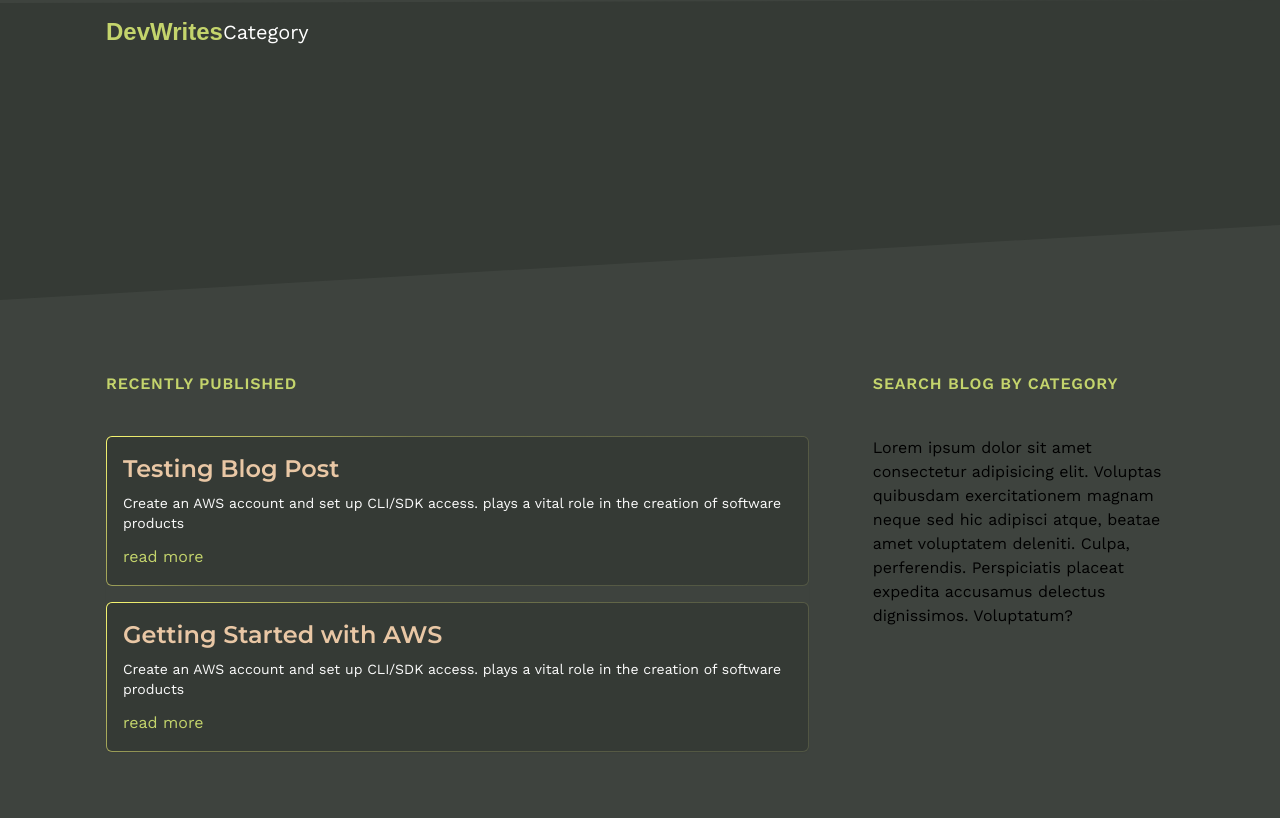
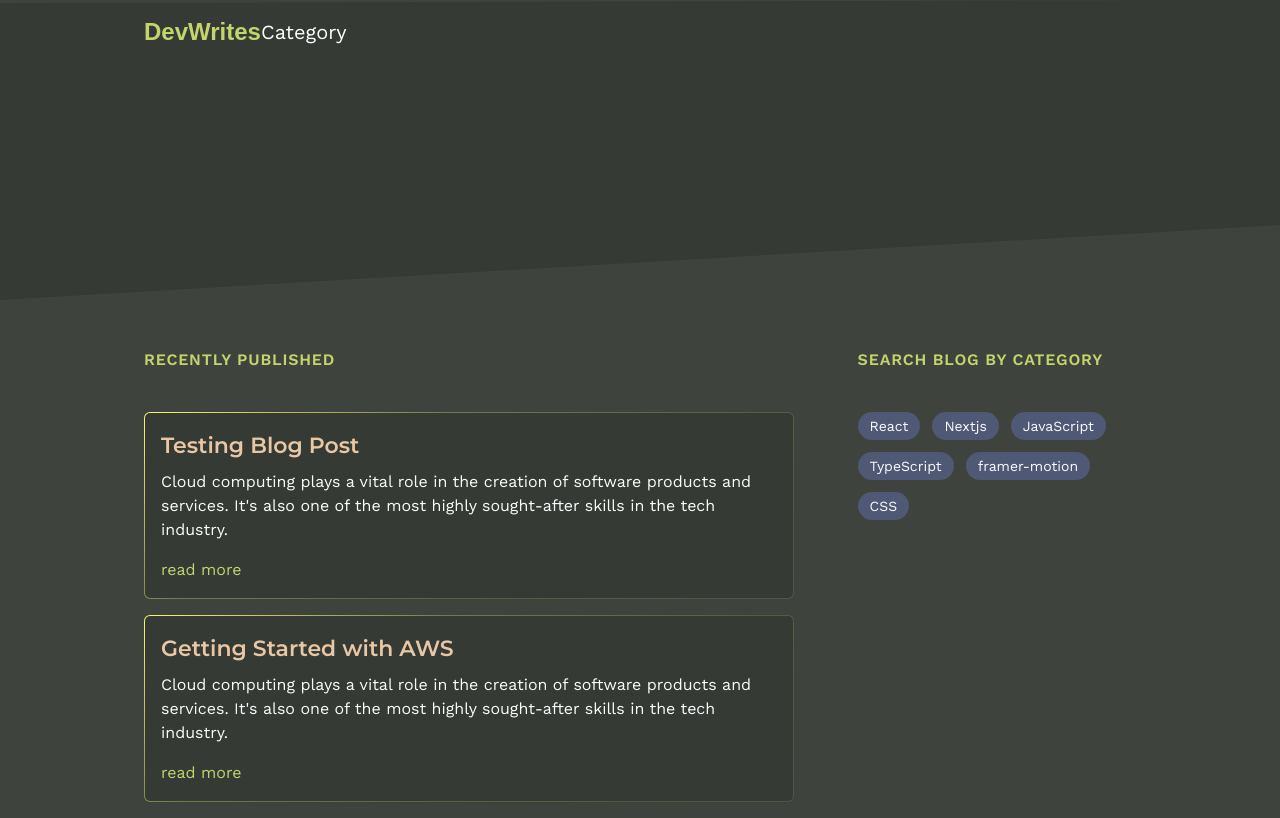
Before and after one commit to FesoQue/uncaught-md-blog, a Next.js app: page / in a window 1280 px wide. Built offline with nearby package versions, Linux system fonts and the light colour scheme; a web font is replaced by a local one.

Commit message:
feat: split code into components

```diff
--- a/app/page.tsx
+++ b/app/page.tsx
@@ -1,16 +1,17 @@
 import Link from "next/link";
 import React from "react";
 import getPostMetadata from "@/lib/getposts";
-import { montserrat } from "@/utils";
 import { ArrowSmallRightIcon } from "@heroicons/react/24/solid";
 import { CSSProperties } from "react";
-import { charm } from "@/utils";
+import { charm, montserrat } from "@/utils";
+import PostCategories from "@/components/PostCategories";
+import PostCards from "@/components/PostCards";
 
 const Home = () => {
   return (
     <main>
-      <header className="homepage-hero mb-10 min-h-[200px] bg-[#353a35] md:mb-14 md:min-h-[300px]">
-        <nav className="mx-auto flex max-w-[1100px] items-center p-4">
+      <header className="homepage-hero mb-10 min-h-[200px] bg-[#353a35] md:mb-8 md:min-h-[300px]">
+        <nav className="mx-auto flex max-w-[1024px] items-center p-4">
           <Link
             href=""
             className={`${charm.className} text-2xl font-bold text-[#C4D46C]`}
@@ -20,7 +21,7 @@ const Home = () => {
           <p className="text-xl text-white">Category</p>
         </nav>
       </header>
-      <section className="mx-auto max-w-[1100px] p-4">
+      <section className="mx-auto max-w-[1024px] p-4">
         <div className="w-full md:flex md:items-start md:gap-14 lg:gap-16">
           <div className="md:w-[70%]">
             <p className="mb-10 font-semibold uppercase tracking-wider text-[#C4D46C]">
@@ -28,62 +29,11 @@ const Home = () => {
             </p>
             <div className="space-y-4 rounded-md shadow-sm ">
               {getPostMetadata().map((post, i) => {
-                return (
-                  <div
-                    key={i}
-                    style={
-                      {
-                        "--dark-purple": "53 58 53",
-                        "--light-purple": "249 248 113",
-
-                        "--bg-color":
-                          "linear-gradient(rgb(var(--dark-purple)), rgb(var(--dark-purple)))",
-                        "--border-color": `linear-gradient(145deg,
-            rgb(var(--light-purple)) 0%,
-            rgb(var(--light-purple) / 0.3) 33.33%,
-            rgb(var(--light-purple) / 0.14) 66.67%,
-            rgb(var(--light-purple) / 0.1) 100%)
-          `,
-                      } as CSSProperties
-                    }
-                    className="post-card-wrapper rounded-md border border-transparent [background:padding-box_var(--bg-color),border-box_var(--border-color)]"
-                  >
-                    <Link
-                      href={`/posts/${post.slug}`}
-                      className="post-card block p-4"
-                    >
-                      <h2
-                        className={`${montserrat.variable} mb-2 font-montserrat text-2xl font-semibold text-[#E9C7A5]`}
-                      >
-                        {post.title}
-                      </h2>
-                      <p className="mb-3 text-sm text-[#fcfcfc]">
-                        {post.subtitle}
-                      </p>
-                      <button className="flex items-center text-[#C4D46C]">
-                        read more{" "}
-                        <span>
-                          <ArrowSmallRightIcon className="ml-3 h-5 w-5 text-[#C4D46C]" />
-                        </span>
-                      </button>
-                    </Link>
-                  </div>
-                );
+                return <PostCards key={i} postProps={post} />;
               })}
             </div>
           </div>
-
-          <div className="hidden md:block md:w-[30%]">
-            <p className="mb-10 font-semibold uppercase tracking-wider text-[#C4D46C]">
-              Search blog by Category
-            </p>
-            <div>
-              Lorem ipsum dolor sit amet consectetur adipisicing elit. Voluptas
-              quibusdam exercitationem magnam neque sed hic adipisci atque,
-              beatae amet voluptatem deleniti. Culpa, perferendis. Perspiciatis
-              placeat expedita accusamus delectus dignissimos. Voluptatum?
-            </div>
-          </div>
+          <PostCategories />
         </div>
       </section>
     </main>
--- /dev/null
+++ b/components/PostCards.tsx
@@ -0,0 +1,45 @@
+import React, { CSSProperties } from "react";
+import { PostType } from "@/types";
+import { montserrat } from "@/utils";
+import { ArrowSmallRightIcon } from "@heroicons/react/24/solid";
+import Link from "next/link";
+
+const PostCards = ({ postProps }: PostType) => {
+  return (
+    <div
+      style={
+        {
+          "--dark-purple": "53 58 53",
+          "--light-purple": "249 248 113",
+
+          "--bg-color":
+            "linear-gradient(rgb(var(--dark-purple)), rgb(var(--dark-purple)))",
+          "--border-color": `linear-gradient(145deg,
+            rgb(var(--light-purple)) 0%,
+            rgb(var(--light-purple) / 0.3) 33.33%,
+            rgb(var(--light-purple) / 0.14) 66.67%,
+            rgb(var(--light-purple) / 0.1) 100%)
+          `,
+        } as CSSProperties
+      }
+      className="post-card-wrapper rounded-md border border-transparent [background:padding-box_var(--bg-color),border-box_var(--border-color)]"
+    >
+      <Link href={`/posts/${postProps.slug}`} className="post-card block p-4">
+        <h2
+          className={`${montserrat.variable} mb-2 font-montserrat text-[22px] font-semibold text-[#E9C7A5]`}
+        >
+          {postProps.title}
+        </h2>
+        <p className="mb-4 text-[#fcfcfc]">{postProps.subtitle}</p>
+        <button className="flex items-center text-[#C4D46C]">
+          read more{" "}
+          <span>
+            <ArrowSmallRightIcon className="ml-3 h-5 w-5 text-[#C4D46C]" />
+          </span>
+        </button>
+      </Link>
+    </div>
+  );
+};
+
+export default PostCards;
--- /dev/null
+++ b/components/PostCategories.tsx
@@ -0,0 +1,54 @@
+import Link from "next/link";
+import React from "react";
+
+const PostCategories = () => {
+  return (
+    <div className="hidden md:block md:w-[30%]">
+      <p className="mb-10 font-semibold uppercase tracking-wider text-[#C4D46C]">
+        Search blog by Category
+      </p>
+      <div>
+        <div className="item-center flex flex-wrap gap-3">
+          <Link
+            href={"#"}
+            className="rounded-2xl bg-[#4F5875] px-3 py-1 text-sm text-[#fcfcfc]"
+          >
+            React
+          </Link>
+          <Link
+            href={"#"}
+            className="rounded-2xl bg-[#4F5875] px-3 py-1 text-sm text-[#fcfcfc]"
+          >
+            Nextjs
+          </Link>
+          <Link
+            href={"#"}
+            className="rounded-2xl bg-[#4F5875] px-3 py-1 text-sm text-[#fcfcfc]"
+          >
+            JavaScript
+          </Link>
+          <Link
+            href={"#"}
+            className="rounded-2xl bg-[#4F5875] px-3 py-1 text-sm text-[#fcfcfc]"
+          >
+            TypeScript
+          </Link>
+          <Link
+            href={"#"}
+            className="rounded-2xl bg-[#4F5875] px-3 py-1 text-sm text-[#fcfcfc]"
+          >
+            framer-motion
+          </Link>
+          <Link
+            href={"#"}
+            className="rounded-2xl bg-[#4F5875] px-3 py-1 text-sm text-[#fcfcfc]"
+          >
+            CSS
+          </Link>
+        </div>
+      </div>
+    </div>
+  );
+};
+
+export default PostCategories;
--- a/package.json
+++ b/package.json
@@ -3,7 +3,7 @@
   "version": "0.1.0",
   "private": true,
   "scripts": {
-    "dev": "next dev",
+    "dev": "next dev -p 5000",
     "build": "next build",
     "start": "next start",
     "lint": "next lint"
--- a/posts/aws-quickstart.md
+++ b/posts/aws-quickstart.md
@@ -1,10 +1,10 @@
 ---
 title: "Getting Started with AWS"
-subtitle: "Create an AWS account and set up CLI/SDK access. plays a vital role in the creation of software products"
+subtitle: "Cloud computing plays a vital role in the creation of software products and services. It's also one of the most highly sought-after skills in the tech industry."
 date: "2020-12-27"
 ---
 
-"Cloud computing" plays a vital role in the creation of software products and services. It's also one of the most highly sought-after skills in the tech industry.
+Cloud computing plays a vital role in the creation of software products and services. It's also one of the most highly sought-after skills in the tech industry.
 
 In fact, most of the projects on this site will require cloud interaction of some sort—particularly with AWS's serverless products.
 
--- a/posts/testing.md
+++ b/posts/testing.md
@@ -1,6 +1,6 @@
 ---
 title: "Testing Blog Post"
-subtitle: "Create an AWS account and set up CLI/SDK access. plays a vital role in the creation of software products"
+subtitle: "Cloud computing plays a vital role in the creation of software products and services. It's also one of the most highly sought-after skills in the tech industry."
 date: "2023-05-01"
 ---
 
```
Also changed, not shown: types/index.tsx (+11 -0 lines).
